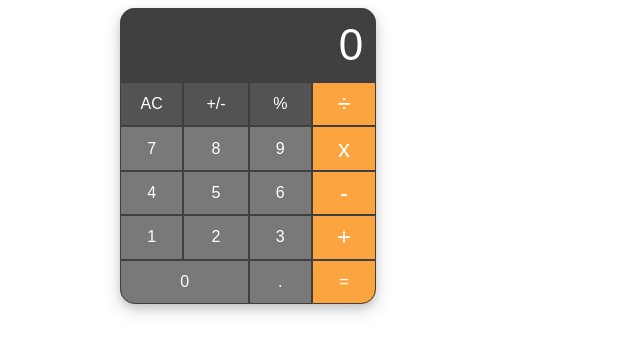
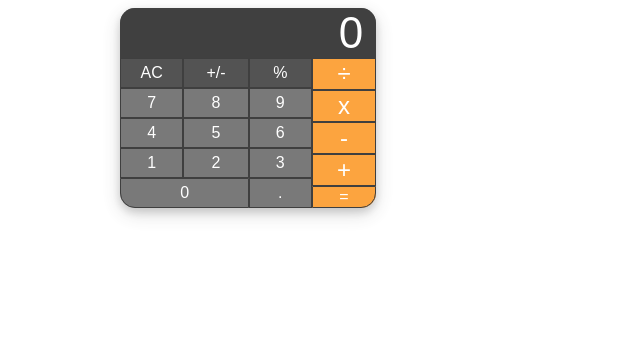
Before and after one commit to raseward14/react-calculator-chrome-extension, a React (Create React App) app in the folder react-chrome-ext/: page / in a window 1280 px wide. Shown: the top 352 px of the page, without its empty margins (0-640 px from the left). Built offline with nearby package versions, Linux system fonts and the light colour scheme; a web font is replaced by a local one.

Commit message:
fixed calc height by removing interface class hard coded height

```diff
--- a/react-chrome-ext/src/components/Layout/style.css
+++ b/react-chrome-ext/src/components/Layout/style.css
@@ -9,7 +9,6 @@
 .calc-wrapper {
     margin: auto;
     opacity: 0.75;
-    height: 37vh;
     width: 20vw;
     border-radius: 15px;
     box-shadow: 0 4px 8px 0 rgba(0, 0, 0, 0.2), 0 6px 20px 0 rgba(0, 0, 0, 0.19);
@@ -40,7 +39,6 @@
     height: 100%;
 }
 .interface {
-    height: 75%;
     display: flex;
     color: white;
 }
```
Also changed, not shown: 1 other file (tests, documents, lock files or other folders).
